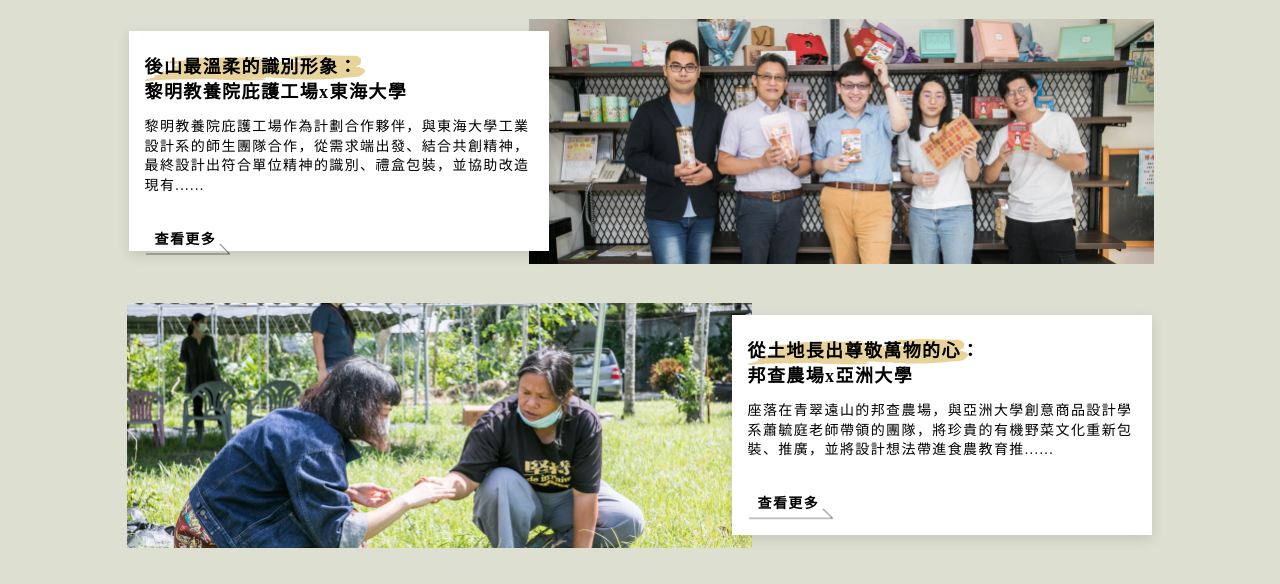
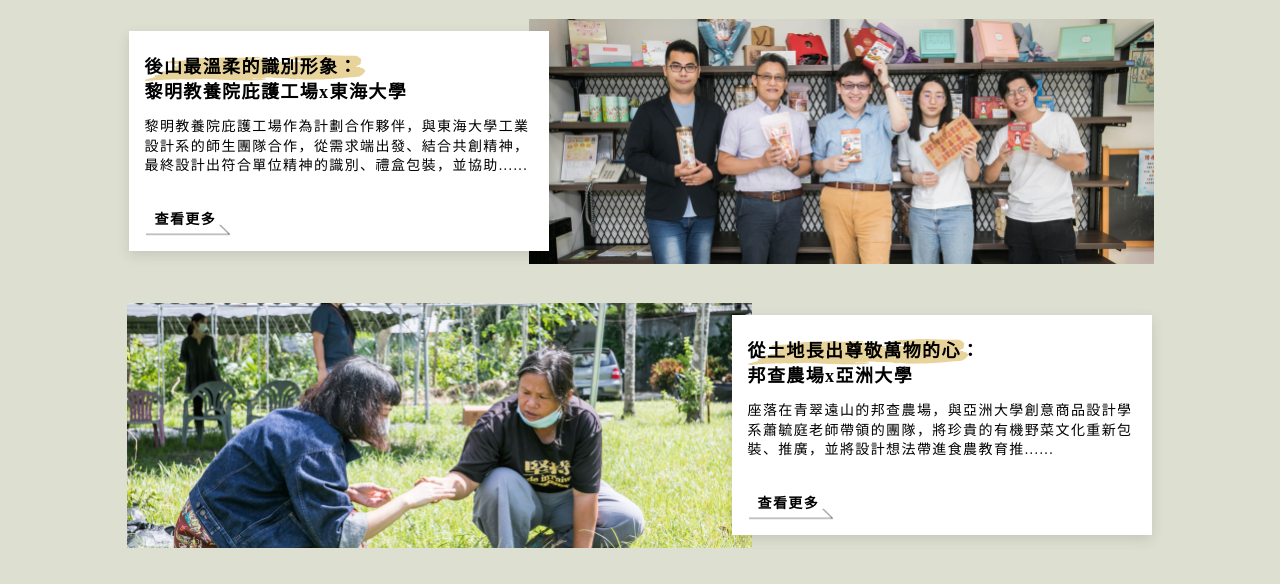
Before and after one commit to FrankYeah/designAction, a plain HTML site: page index.html in a window 1280 px wide. Shown: the part 1607-2191 px from the top of the page. Drawn offline with nearby package versions, Linux system fonts and the light colour scheme.

Commit message:
fix text

```diff
--- a/index.html
+++ b/index.html
@@ -139,7 +139,7 @@
 			<div class="article-text-box">
 				<img class="article-head-img" src="./img/title-bg2.png" alt="article">
 				<div class="article-head">後山最溫柔的識別形象：<br>黎明教養院庇護工場x東海大學</div>
-				<div class="article-text">黎明教養院庇護工場作為計劃合作夥伴，與東海大學工業設計系的師生團隊合作，從需求端出發、結合共創精神，最終設計出符合單位精神的識別、禮盒包裝，並協助改造現有......</div>
+				<div class="article-text">黎明教養院庇護工場作為計劃合作夥伴，與東海大學工業設計系的師生團隊合作，從需求端出發、結合共創精神，最終設計出符合單位精神的識別、禮盒包裝，並協助......</div>
 				<a href="https://www.businesstoday.com.tw/article/category/183030/post/202112150048" target="_blank">
 					<div class="article-btn">查看更多</div>
 					<img class="article-btn-img" src="./img/button-arrow.png" alt="article">
```
